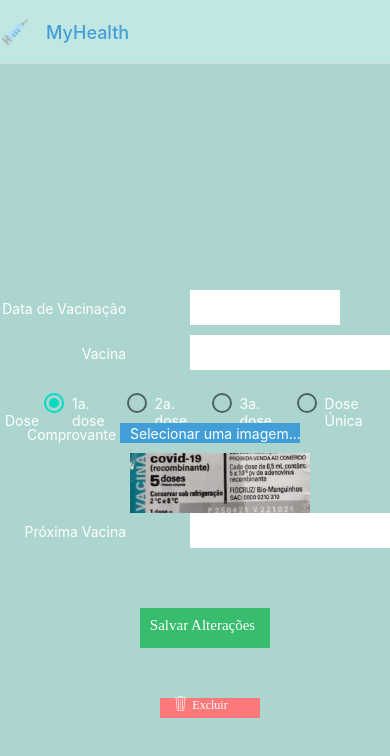
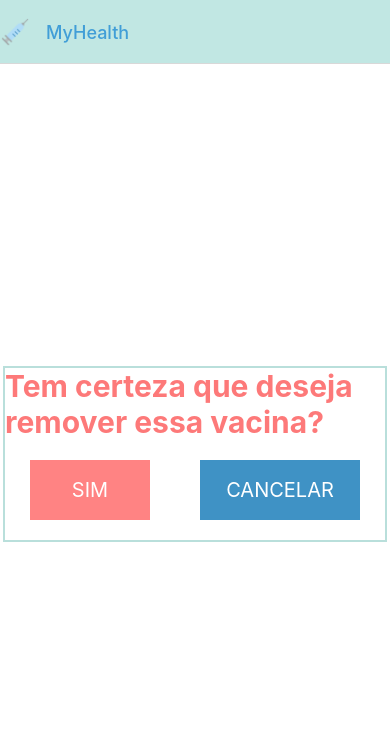
Before and after one commit to Thimans/projetomovel, a React Native app: screen /EditarCard in a window 390 px wide. Shown: the top 756 px of the page. Built offline with nearby package versions, Linux system fonts and the light colour scheme.

Commit message:
mudança no modal

```diff
--- a/screens/EditarCard.js
+++ b/screens/EditarCard.js
@@ -1,27 +1,23 @@
 import React, { useState } from 'react'
 import { View, Text, TextInput, StyleSheet, TouchableOpacity, Image, Modal } from 'react-native'
 import CheckBoxDose from '../components/CheckBoxDose';
+import { listaVacinas } from './MinhasVacinas';
 
 const EditarCard = (props) => {
 
     const optionsCheck = [{ text: 'Masculino', id: 1 }];
-    const [excluir, setExcluir] = useState('nao');
+    const [excluir, setExcluir] = useState(true);
     const openExcluir = () => {
-        setExcluir('excluir');
+        setExcluir(true);
     }
     const closeExcluir = () => {
-        setExcluir('nao');
+        setExcluir(false);
     }
 
     const excluiVacina = () => {
-        props.navigation.navigate('MinhasVacinas',
-            {
-                id: 1,
-                excluiVacina: true,
-            });
+        listaVacinas.splice(props.route.params?.data.id, 1,)
+        props.navigation.pop()
     }
-
-
     return (
         <View style={styles.cont}>
             <View style={[styles.viewDados, { right: 50 }]} >
@@ -30,7 +26,7 @@ const EditarCard = (props) => {
                 <TextInput style={[styles.input, { width: 150 }]} keyboardType='numeric' />
             </View>
             <View style={styles.viewDados}>
-                <Text style={styles.dados}  >Vacina </Text>
+                <Text style={styles.dados} >Vacina </Text>
                 <TextInput style={styles.input} />
             </View>
             <View>
@@ -54,7 +50,7 @@ const EditarCard = (props) => {
                 <Text style={styles.textBotEx}>Excluir</Text>
             </TouchableOpacity>
 
-            {excluir === 'excluir' &&
+            {excluir === true &&
                 <View style={styles.Modal}>
                     <View style={styles.bordaModal}>
                         <Text style={styles.textExcluir}>Tem certeza que deseja remover essa vacina?</Text>
--- a/screens/MinhasVacinas.js
+++ b/screens/MinhasVacinas.js
@@ -1,8 +1,7 @@
 import { View, FlatList, Text, StyleSheet, TextInput, ImageBackground, KeyboardAvoidingView, TouchableOpacity } from 'react-native'
 import CardVacina from '../components/CardVacina'
 
-const MinhasVacinas = (props) => {
-    const listaVacinas = [
+export const listaVacinas = [
     {
         id: 0,
         vacina: 'BCG',
@@ -36,14 +35,10 @@ const MinhasVacinas = (props) => {
         proximaVacina: 'Próxima dose em:2024-09-23'
     },
 ];
+const MinhasVacinas = (props) => {
 
-    if (props.route.params?.excluiVacina) {
-        listaVacinas.forEach((vac) => {
-            if (vac.id === props.route.params.vacina.id) {
-                listaVacinas.splice(vac.id - 1, 1);
-            }
-        })
-    }
+
+
     const goToNovaVacina = () => {
         props.navigation.navigate('NovaVacina')
 
```
Lines whose indentation alone changed are shown as unchanged.
